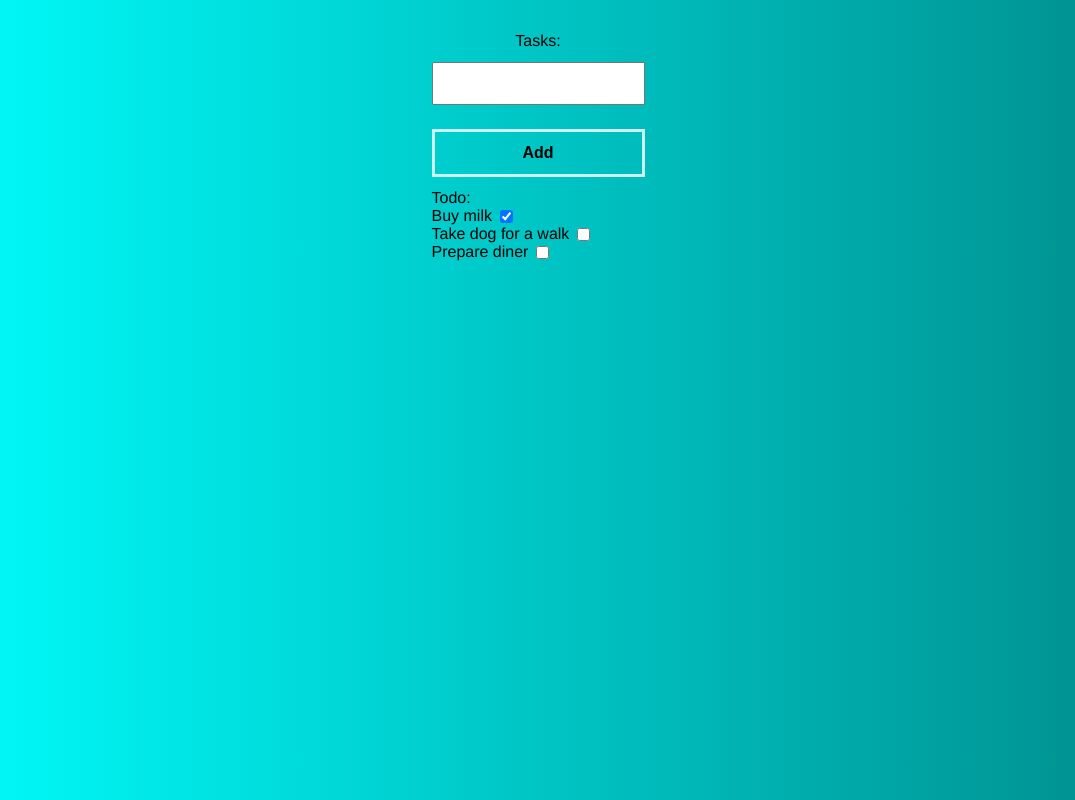
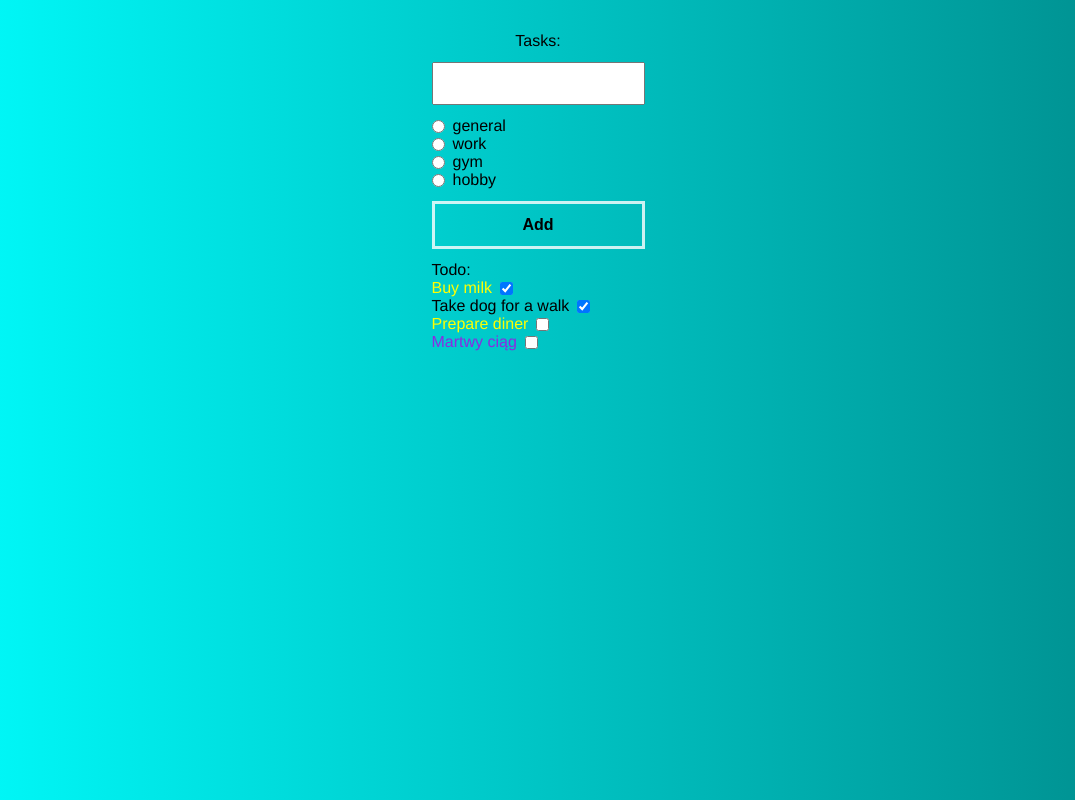
Before and after one commit to KTokarski2/TypeScriptTutorial, a website with bundled scripts: page index.html in a window 1280 px wide. Shown: the whole page, without its empty margins (102-1177 px from the left). Built offline with nearby package versions, Linux system fonts and the light colour scheme.

Commit message:
added categories to tasks

```diff
--- a/css/style.css
+++ b/css/style.css
@@ -70,3 +70,20 @@ li {
 .tasks input {
     margin-left: 8px;
 }
+
+.general {
+    color: yellow;
+}
+
+.work {
+    text-decoration: underline;
+    color: red;
+}
+
+.gym {
+    color: blueviolet;
+}
+
+.hobby {
+    color: blue;
+}
--- a/index.html
+++ b/index.html
@@ -11,6 +11,24 @@
     <form class="form">
             <label for="name">Tasks: </label>
             <input type="text" id="name">
+            <ul class="categories">
+                <li>
+                    <input type="radio" name="category" value="general" id="category-general">
+                    <label for="category-general">general</label>
+                </li>
+                <li>
+                    <input type="radio" name="category" value="work" id="category-work">
+                    <label for="category-work">work</label>
+                </li>
+                <li>
+                    <input type="radio" name="category" value="gym" id="category-gym">
+                    <label for="category-gym">gym</label>
+                </li>
+                <li>
+                    <input type="radio" name="category" value="hobby" id="category-hobby">
+                    <label for="category-hobby">hobby</label>
+                </li>
+            </ul>
             <button>Add</button>
             <p>Todo:</p>
             <ul class="tasks"></ul>
--- a/src/app.ts
+++ b/src/app.ts
@@ -15,21 +15,28 @@ const tasksContainerElement: HTMLElement = document.querySelector(".tasks");
 const addButtonElement: HTMLButtonElement = document.querySelector("button");
 const taskNameInputElement: HTMLInputElement = document.querySelector("#name");
 
-const tasks: {
+interface Task {
     name: string;
     done: boolean;
-}[] = [
+    category?: string;
+}
+
+const categories: string[] = ["general", "work", "gym", "hobby"];
+
+const tasks: Task[] = [
     {
-    name: "Buy milk",
-    done: true
+        name: "Buy milk",
+        done: true,
+        category: "general"
     },
     {
-    name: "Take dog for a walk",
-    done: false
+        name: "Take dog for a walk",
+        done: true,
     },
     {
-    name: "Prepare diner",
-    done: false
+        name: "Prepare diner",
+        done: false,
+        category: "general"
     }
 ];
 
@@ -40,6 +47,9 @@ const render = () => {
     tasksContainerElement.innerHTML = "";
     tasks.forEach((task, index) => {
         const taskElement: HTMLElement = document.createElement("li");
+        if (task.category) {
+            taskElement.classList.add(task.category);
+        }
         const id: string = `task-${index}`;
         const labelElement: HTMLElement = document.createElement("label");
         labelElement.innerText = task.name;
@@ -60,14 +70,14 @@ const render = () => {
     });
 };
 
-const addTask = (task: string) => {
-    tasks.push({name: task, done: false});
+const addTask = (task: Task) => {
+    tasks.push(task);
 };
 
 addButtonElement.addEventListener("click", (event:Event) => {
     event.preventDefault();
-    addTask(taskNameInputElement.value);
+    addTask({name: taskNameInputElement.value, done: false});
     render();
 });
-
+addTask({name: "Martwy ciąg", category: "gym", done: false});
 render();
```
Also changed, not shown: dist/app.js.
